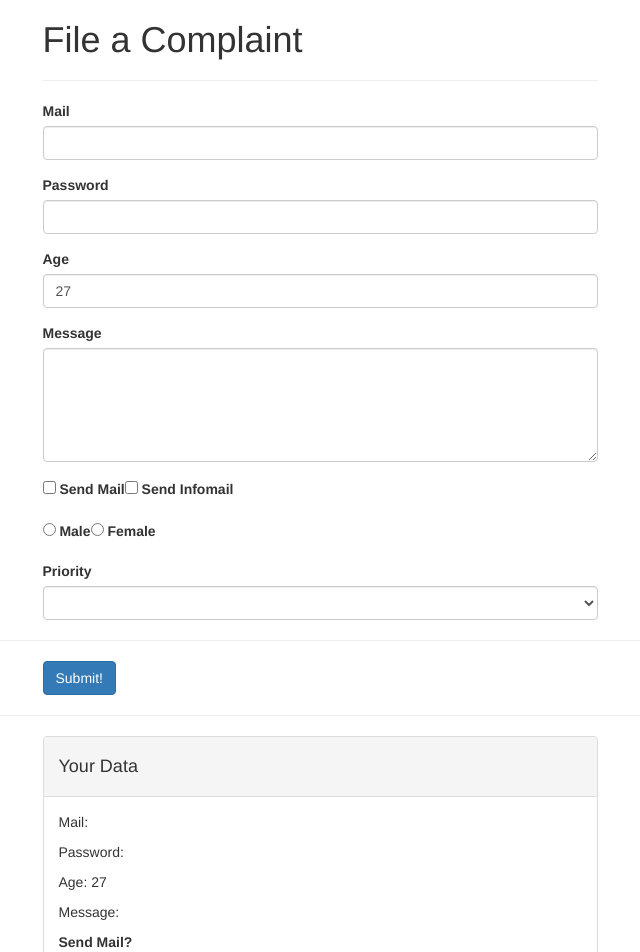
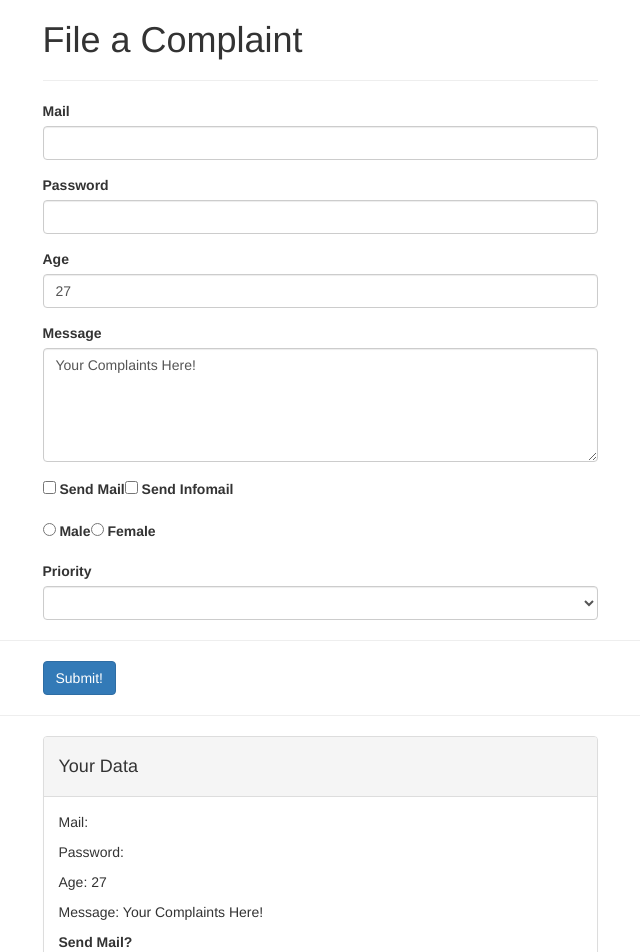
Before and after one commit to gokul26/Vue-Directives, a Vue app: page / in a window 1280 px wide. Shown: the top 952 px of the page, without its empty margins (320-960 px from the left). Built offline with nearby package versions, Linux system fonts and the light colour scheme.

Commit message:
LineBreaks and Textarea

```diff
--- a/src/App.vue
+++ b/src/App.vue
@@ -20,8 +20,9 @@
                                 type="password"
                                 id="password"
                                 class="form-control"
-                                v-model="userData.Password"
+                                v-model.lazy="userData.Password"
                                 >
+                                {{ userData.Password }}
                     </div>
                     <div class="form-group">
                         <label for="age">Age</label>
@@ -41,7 +42,8 @@
                     <textarea
                             id="message"
                             rows="5"
-                            class="form-control"></textarea>
+                            class="form-control"
+                            v-model="message"></textarea>
                 </div>
             </div>
             <div class="row">
@@ -109,7 +111,7 @@
                         <p>Mail:{{ userData.email }}</p>
                         <p>Password: {{ userData.Password }}</p>
                         <p>Age: {{ userData.Age }}</p>
-                        <p>Message: </p>
+                        <p style="white-space: pre;">Message: {{  message }}</p>
                         <p><strong>Send Mail?</strong></p>
                         <ul>
                             <li></li>
@@ -133,7 +135,7 @@
                   Password:'',
                   Age:27
                 },
-                email:  ''
+                message:  'Your Complaints Here!'
             }
         }
     }
```
